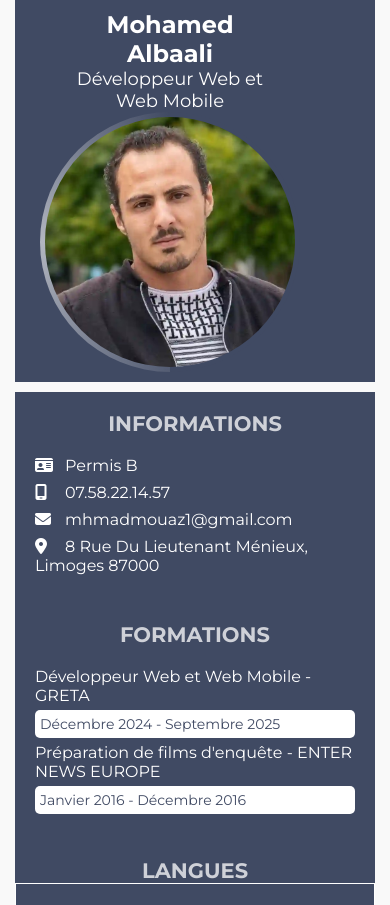
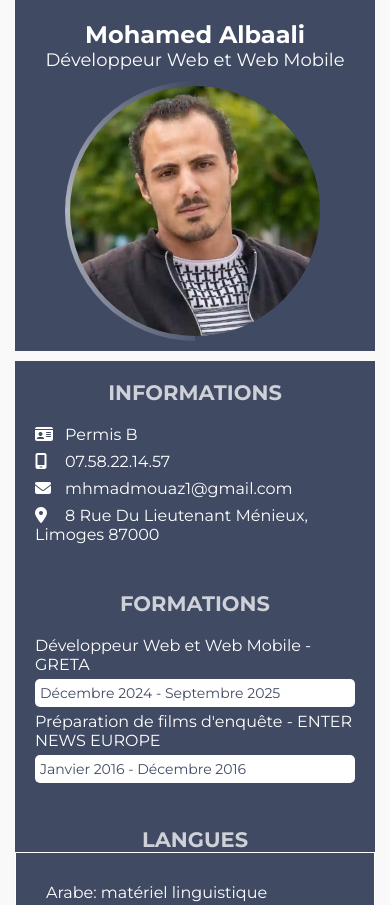
Before and after one commit to MohamedAlbaali/Portefeuille, a plain HTML site: page index.html in a window 390 px wide. Shown: the top 905 px of the page. Drawn offline with Linux system fonts and the light colour scheme.

Commit message:
style mobil

```diff
--- a/assets/style.css
+++ b/assets/style.css
@@ -608,7 +608,7 @@ footer a:hover {
     }
 
     .competencs-articls article {
-        width: 32%;
+        width: 49%;
     }
 }
 
@@ -619,6 +619,11 @@ footer a:hover {
         border-radius: 0px;
         flex-direction: column;
         align-items: center;
+        padding: 10px;
+    }
+
+    .info-pers {
+        margin: 10px;
     }
 
     .exp-inf {
@@ -630,6 +635,29 @@ footer a:hover {
         width: 100%;
         border-radius: 0px;
     }
+}
+
+/* الشاشات الصغيرة جدًا (موبايل قديم أو عرض أقل من 480px) */
+@media (max-width: 480px) {
+    header {
+        flex-direction: column-reverse;
+    }
+
+    .img-container {
+        /* display: none; */
+    }
+
+    .name {
+        font-size: 24px;
+    }
+
+    .sous-name {
+        font-size: 18px;
+    }
+
+    .wid40 {
+        width: auto;
+    }
 
     .competencs-articls article,
     .proj {
@@ -637,19 +665,3 @@ footer a:hover {
     }
 
 }
-
-/* الشاشات الصغيرة جدًا (موبايل قديم أو عرض أقل من 480px) */
-@media (max-width: 480px) {
-    header{
-        flex-direction: column-reverse;
-    }
-    .img-container{
-        /* display: none; */
-    }
-    .name{
-        font-size: 24px;
-    }
-    .sous-name{
-        font-size: 18px;
-    }
-}
--- a/index.html
+++ b/index.html
@@ -20,7 +20,7 @@
         <div class="img-container">
             <img src="./assets/images/mohamed.jpg" alt="mohamed albaali">
         </div>
-        <div>
+        <div class="info-pers">
             <h1 class="name">Mohamed Albaali</h1>
             <p class="sous-name">Développeur Web et Web Mobile</p>
         </div>
```
